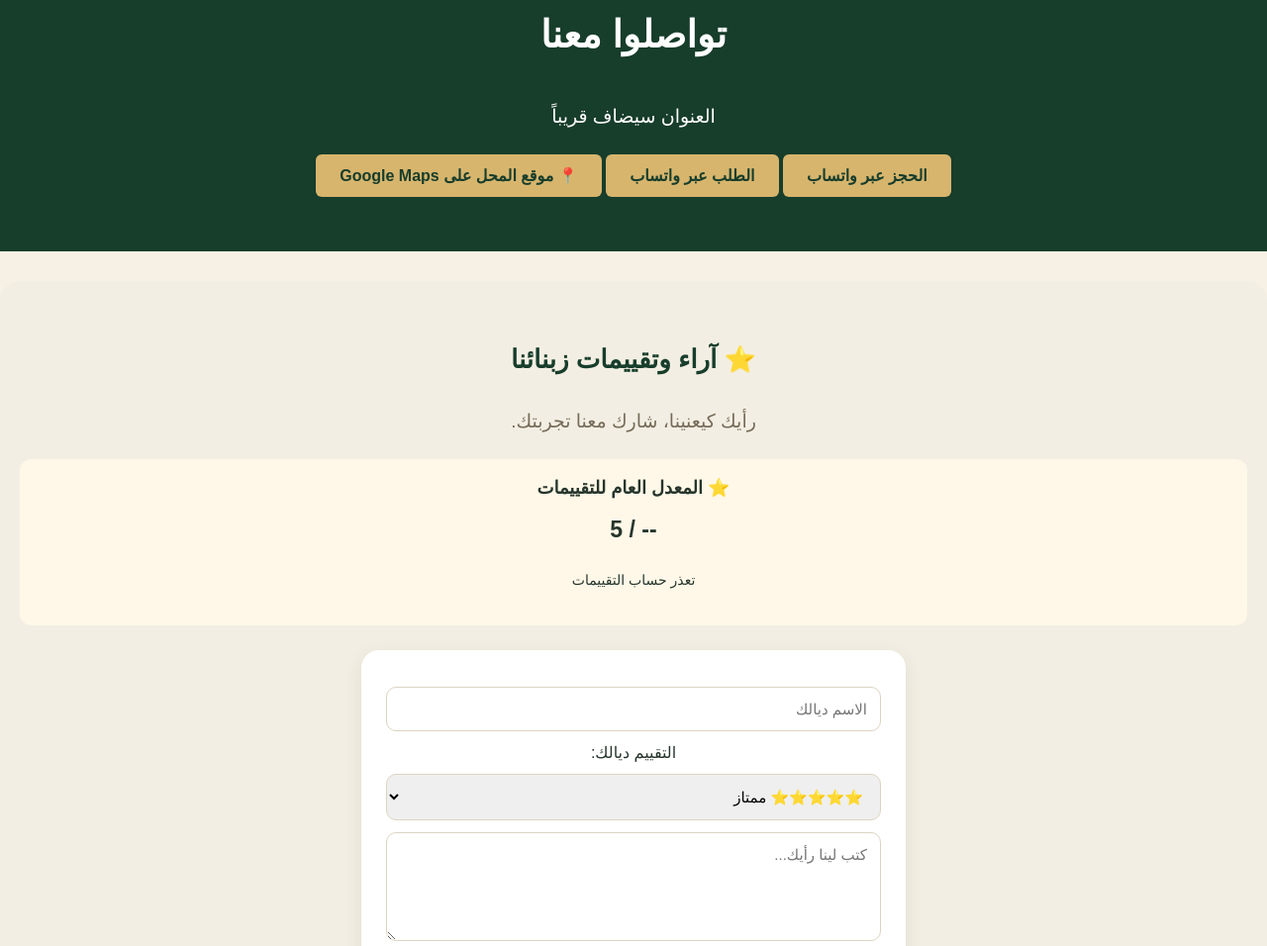
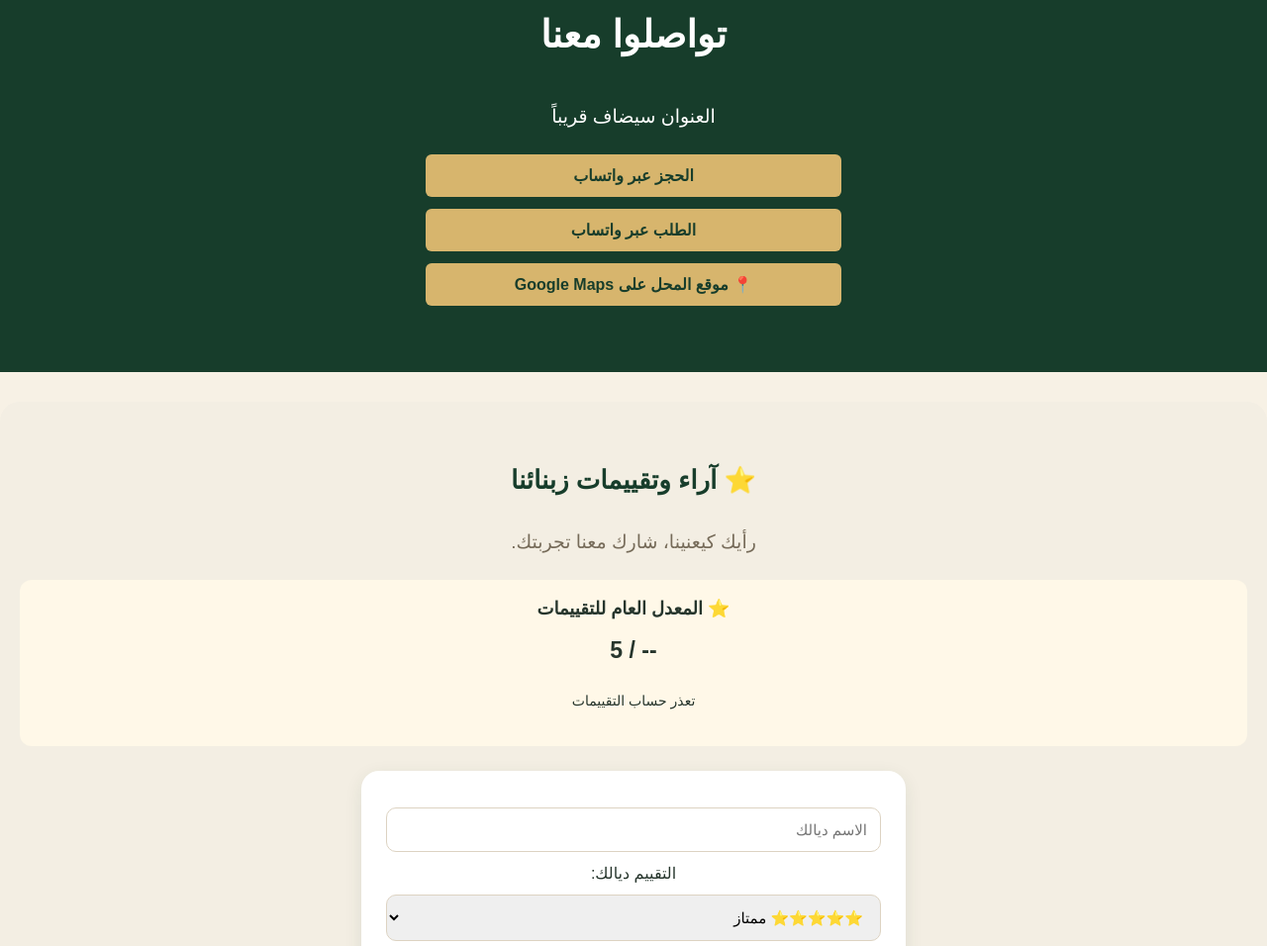
Before and after one commit to fhamatbtissam-arch/alaoui-shop, a plain HTML site: page index.html in a window 1280 px wide. Shown: the part 2316-3272 px from the top of the page at 99% size. Drawn offline with nearby package versions, Linux system fonts and the light colour scheme; no server answers.

Commit message:
Update style.css

```diff
--- a/style.css
+++ b/style.css
@@ -597,3 +597,11 @@ nav b.brand-logo span {
   color: #D7B56D !important;
   font-weight: 900 !important;
 }
+/* تنظيم أزرار التواصل */
+#contact .btn {
+  display: block;
+  width: min(100%, 420px);
+  box-sizing: border-box;
+  margin: 12px auto;
+  text-align: center;
+}
```
